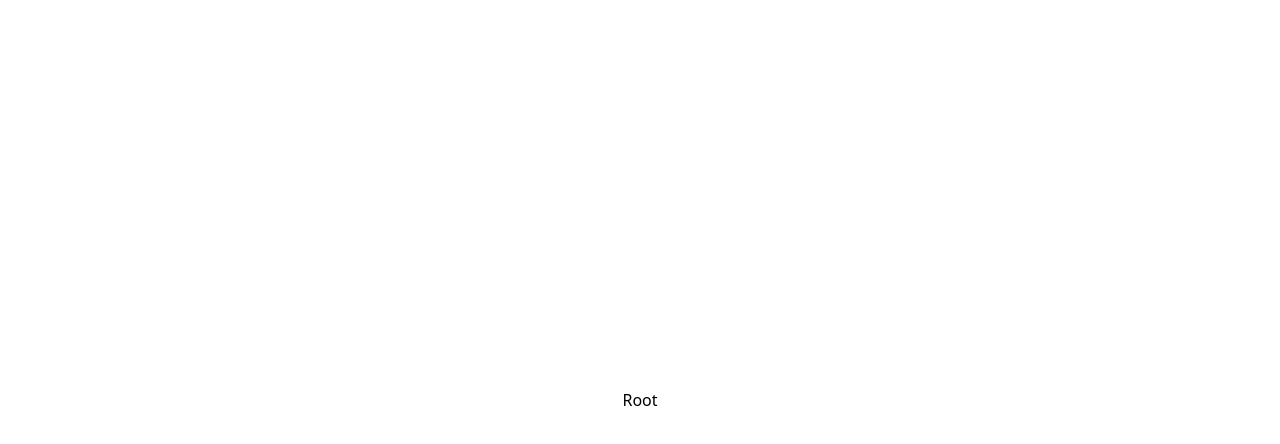
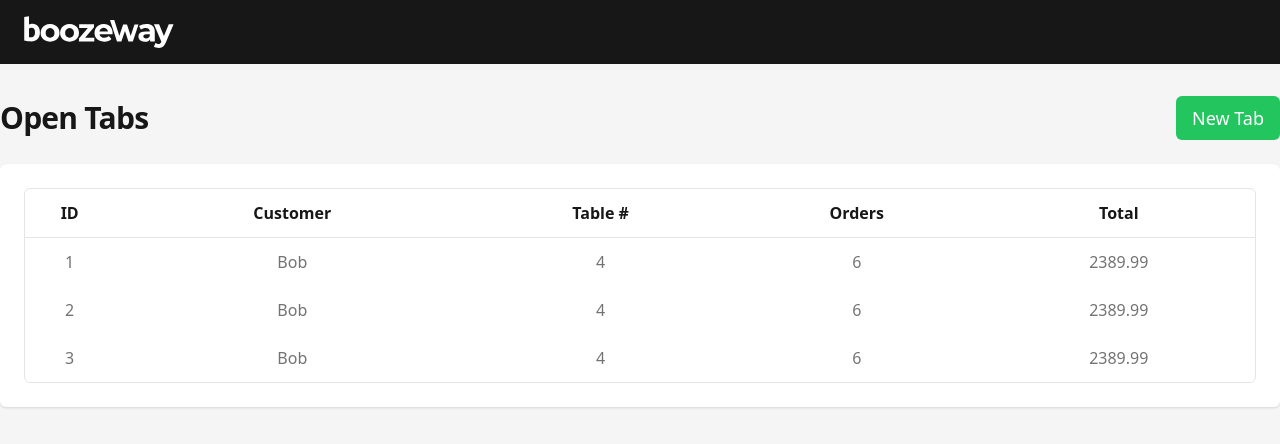
Before and after one commit to deangibson89/betway-assessment-vue3-nuxt3, a Nuxt app: page / in a window 1280 px wide. Shown: the top 444 px of the page. Built offline with nearby package versions, Linux system fonts and the light colour scheme.

Commit message:
root page layout with static data

```diff
--- a/pages/index.vue
+++ b/pages/index.vue
@@ -1,5 +1,47 @@
+<script setup lang="ts">
+  const router = useRouter()
+
+  const data = [
+    {
+      id: '1',
+      customer: 'Bob',
+      table: '4',
+      orders: '6',
+      total: 2389.99,
+    },
+    {
+      id: '2',
+      customer: 'Bob',
+      table: '4',
+      orders: '6',
+      total: 2389.99,
+    },
+    {
+      id: '3',
+      customer: 'Bob',
+      table: '4',
+      orders: '6',
+      total: 2389.99,
+    },
+  ]
+</script>
+
 <template>
-  <div class="flex h-screen items-center justify-center">
-    <p>Root</p>
+  <div class="h-screen bg-neutral-100">
+    <Header />
+
+    <main class="container mx-auto pt-8">
+      <PageTitle title="Open Tabs">
+        <Button @click="() => console.log('new tab click')">New Tab</Button>
+      </PageTitle>
+
+      <div class="rounded-md bg-white p-6 shadow">
+        <Table
+          :columns="['ID', 'Customer', 'Table #', 'Orders', 'Total']"
+          :rows="data"
+          @row-click="({ id }) => router.push(`/tabs/${id}`)"
+        />
+      </div>
+    </main>
   </div>
 </template>
```
